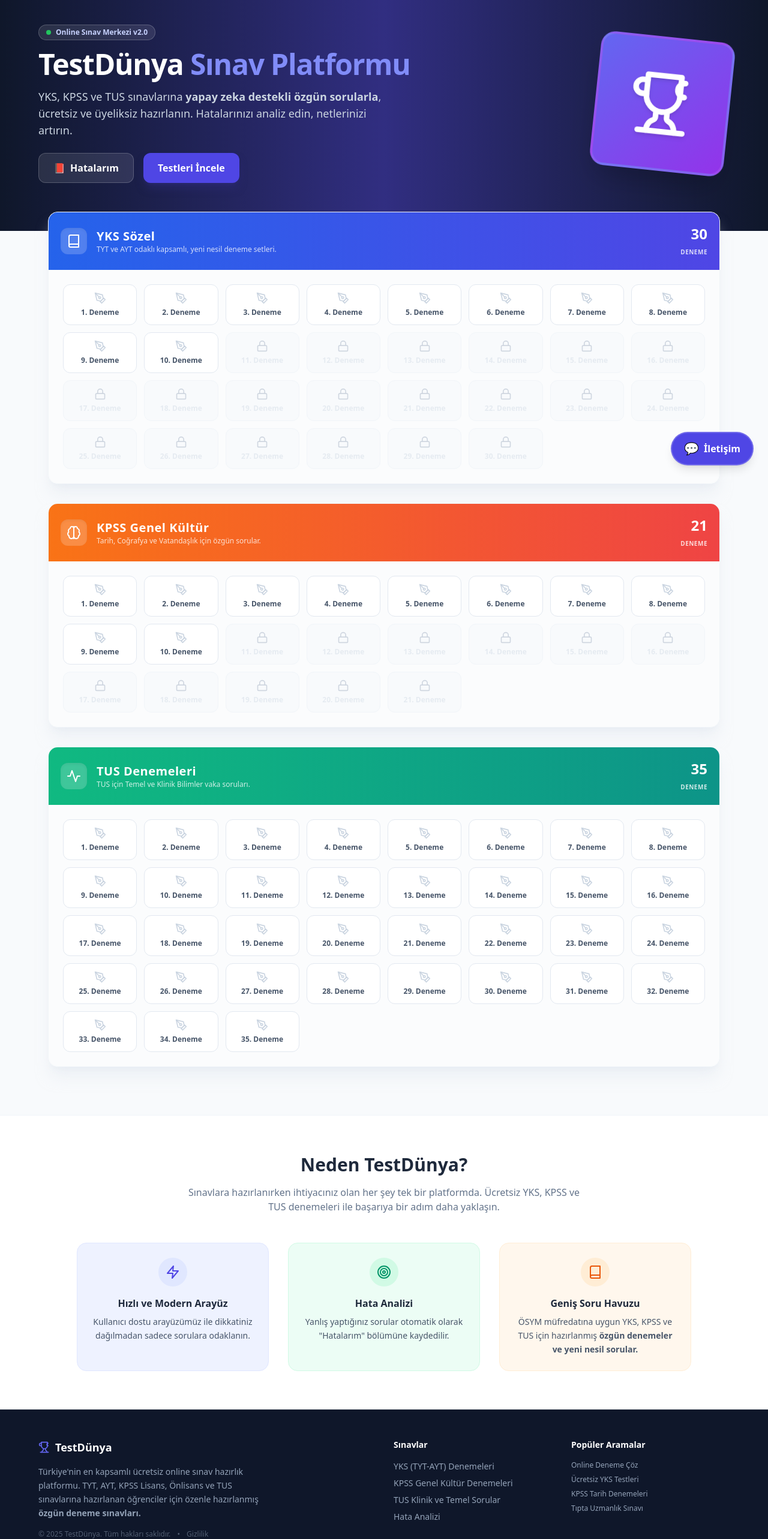
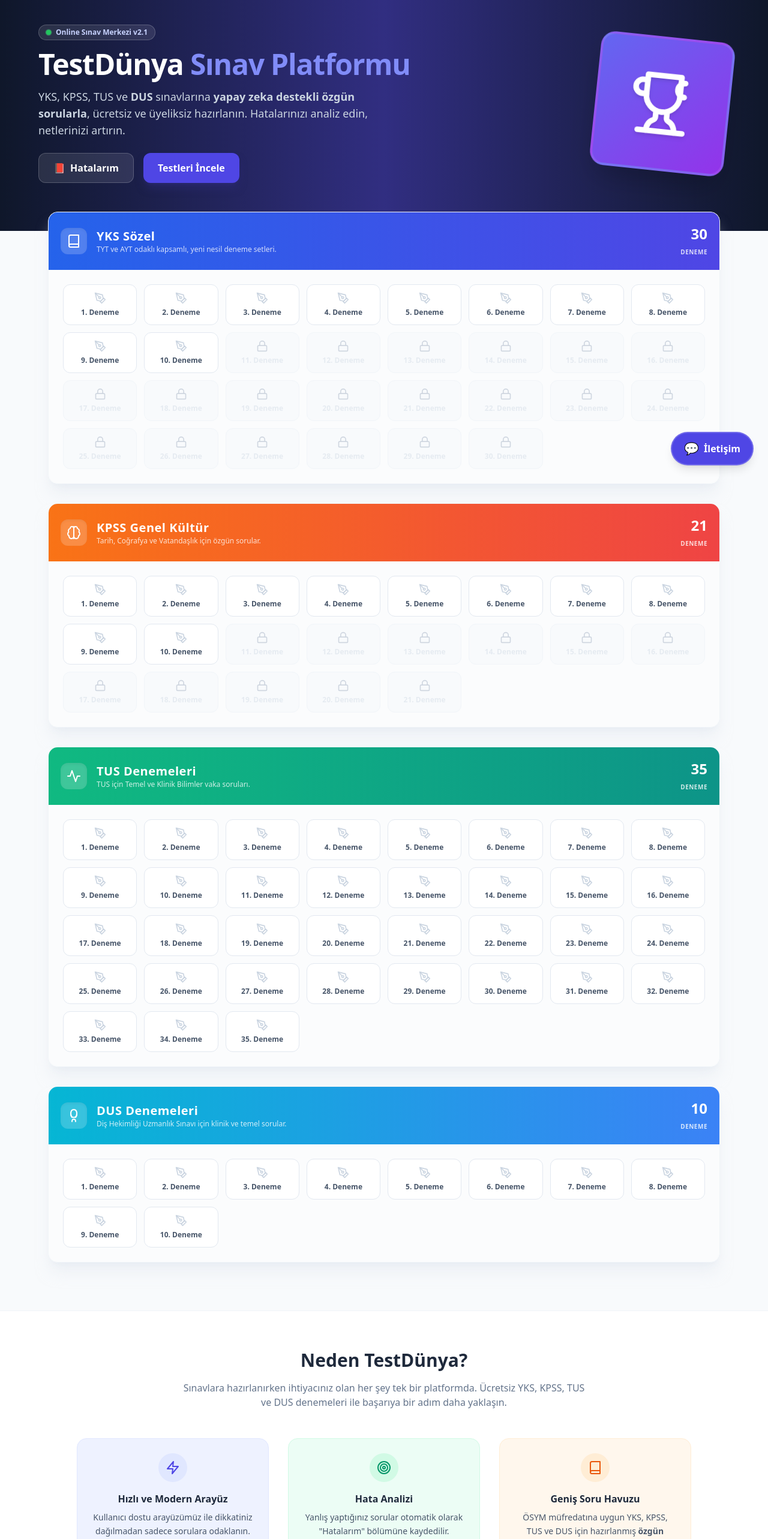
Before and after one commit to kuarkcoin/testdunya, a Next.js app: page / in a window 1280 px wide. Shown: the top 2566 px of the page at 60% size. Built offline with nearby package versions, Linux system fonts and the light colour scheme.

Commit message:
Update page.tsx

```diff
--- a/app/page.tsx
+++ b/app/page.tsx
@@ -30,6 +30,15 @@ const Target = (props: React.SVGProps<SVGSVGElement>) => (
 );
 const Lock = (props: React.SVGProps<SVGSVGElement>) => (
   <svg xmlns="http://www.w3.org/2000/svg" width="24" height="24" viewBox="0 0 24 24" fill="none" stroke="currentColor" strokeWidth="2" strokeLinecap="round" strokeLinejoin="round" {...props}><rect width="18" height="11" x="3" y="11" rx="2" ry="2"/><path d="M7 11V7a5 5 0 0 1 10 0v4"/></svg>
+);
+// Yeni Diş İkonu
+const Tooth = (props: React.SVGProps<SVGSVGElement>) => (
+  <svg xmlns="http://www.w3.org/2000/svg" width="24" height="24" viewBox="0 0 24 24" fill="none" stroke="currentColor" strokeWidth="2" strokeLinecap="round" strokeLinejoin="round" {...props}>
+    <path d="M12 2C7 2 7 7 7 9c0 4 2 6 5 6s5-2 5-6c0-2 0-7-5-7z" />
+    <path d="M7 9s0 4 2 6" />
+    <path d="M17 9s0 4-2 6" />
+    <path d="M9 22c0-2 1-4 3-4s3 2 3 4" />
+  </svg>
 );
 
 // --- SINAV AYARLARI ---
@@ -70,6 +79,19 @@ const examConfig = [
     gradient: 'from-emerald-500 to-teal-600',
     border: 'border-emerald-100',
     slug: 'tus-tip'
+  },
+  // --- YENİ EKLENEN DUS BÖLÜMÜ ---
+  {
+    id: 'dus',
+    prefix: 'dus-deneme',
+    title: 'DUS Denemeleri',
+    count: 10,
+    activeLimit: 10, // DUS için 10 test de açık
+    desc: 'Diş Hekimliği Uzmanlık Sınavı için klinik ve temel sorular.',
+    icon: <Tooth className="w-6 h-6 text-white" />,
+    gradient: 'from-cyan-500 to-blue-500',
+    border: 'border-cyan-100',
+    slug: 'dus-dis-hekimligi'
   }
 ];
 
@@ -96,14 +118,14 @@ export default function HomePage() {
                 <span className="animate-ping absolute inline-flex h-full w-full rounded-full bg-green-400 opacity-75"></span>
                 <span className="relative inline-flex rounded-full h-2 w-2 bg-green-500"></span>
               </span>
-              Online Sınav Merkezi v2.0
+              Online Sınav Merkezi v2.1
             </div>
 
             <h1 className="text-3xl md:text-5xl font-black tracking-tight leading-tight">
               TestDünya <span className="text-indigo-400">Sınav Platformu</span>
             </h1>
             <p className="text-slate-300 text-base md:text-lg max-w-xl leading-relaxed">
-              YKS, KPSS ve TUS sınavlarına <strong>yapay zeka destekli özgün sorularla</strong>, ücretsiz ve üyeliksiz hazırlanın.
+              YKS, KPSS, TUS ve <strong>DUS</strong> sınavlarına <strong>yapay zeka destekli özgün sorularla</strong>, ücretsiz ve üyeliksiz hazırlanın.
               Hatalarınızı analiz edin, netlerinizi artırın.
             </p>
 
@@ -227,7 +249,7 @@ export default function HomePage() {
             <h2 className="text-3xl font-black text-slate-800 mb-4">Neden TestDünya?</h2>
             <p className="text-slate-500 max-w-2xl mx-auto">
               Sınavlara hazırlanırken ihtiyacınız olan her şey tek bir platformda.
-              Ücretsiz YKS, KPSS ve TUS denemeleri ile başarıya bir adım daha yaklaşın.
+              Ücretsiz YKS, KPSS, TUS ve DUS denemeleri ile başarıya bir adım daha yaklaşın.
             </p>
           </div>
 
@@ -256,7 +278,7 @@ export default function HomePage() {
               </div>
               <h3 className="font-bold text-slate-800 mb-2">Geniş Soru Havuzu</h3>
               <p className="text-sm text-slate-600 leading-relaxed">
-                ÖSYM müfredatına uygun YKS, KPSS ve TUS için hazırlanmış <strong>özgün denemeler ve yeni nesil sorular.</strong>
+                ÖSYM müfredatına uygun YKS, KPSS, TUS ve DUS için hazırlanmış <strong>özgün denemeler.</strong>
               </p>
             </div>
           </div>
@@ -272,7 +294,7 @@ export default function HomePage() {
             </h4>
             <p className="leading-relaxed mb-4 max-w-sm">
               Türkiye'nin en kapsamlı ücretsiz online sınav hazırlık platformu.
-              TYT, AYT, KPSS Lisans, Önlisans ve TUS sınavlarına hazırlanan öğrenciler için
+              TYT, AYT, KPSS, TUS ve <strong>DUS (Diş Hekimliği)</strong> sınavlarına hazırlanan öğrenciler için
               özenle hazırlanmış <strong>özgün deneme sınavları.</strong>
             </p>
             <p className="text-xs opacity-50">&copy; 2025 TestDünya. Tüm hakları saklıdır. <span className="mx-2">•</span> <Link href="/gizlilik" className="hover:text-white hover:underline">Gizlilik</Link></p>
@@ -284,6 +306,7 @@ export default function HomePage() {
               <li><Link href="#exams" className="hover:text-white transition-colors">YKS (TYT-AYT) Denemeleri</Link></li>
               <li><Link href="#exams" className="hover:text-white transition-colors">KPSS Genel Kültür Denemeleri</Link></li>
               <li><Link href="#exams" className="hover:text-white transition-colors">TUS Klinik ve Temel Sorular</Link></li>
+              <li><Link href="#exams" className="hover:text-white transition-colors">DUS Denemeleri</Link></li>
               <li><Link href="/mistakes" className="hover:text-white transition-colors">Hata Analizi</Link></li>
             </ul>
           </div>
@@ -295,6 +318,7 @@ export default function HomePage() {
               <li>Ücretsiz YKS Testleri</li>
               <li>KPSS Tarih Denemeleri</li>
               <li>Tıpta Uzmanlık Sınavı</li>
+              <li>Diş Hekimliği Denemeleri</li>
             </ul>
           </div>
         </div>
```
